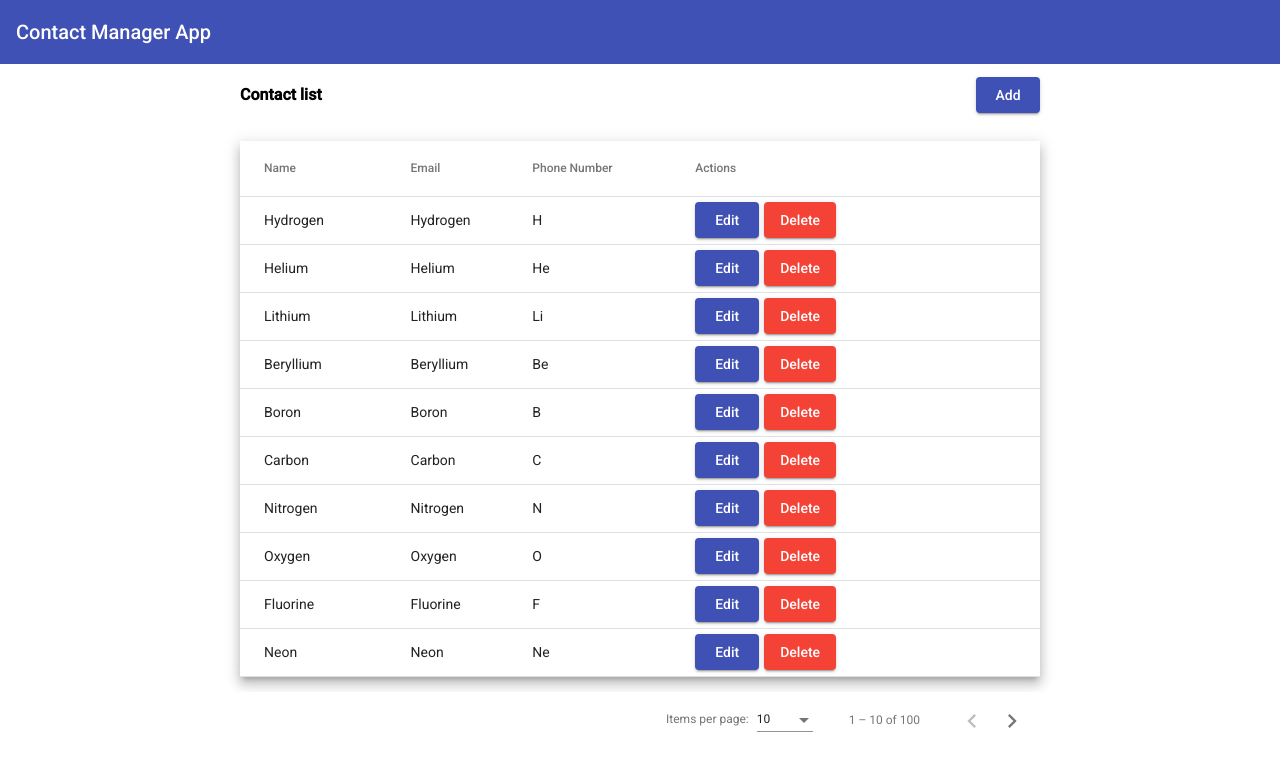
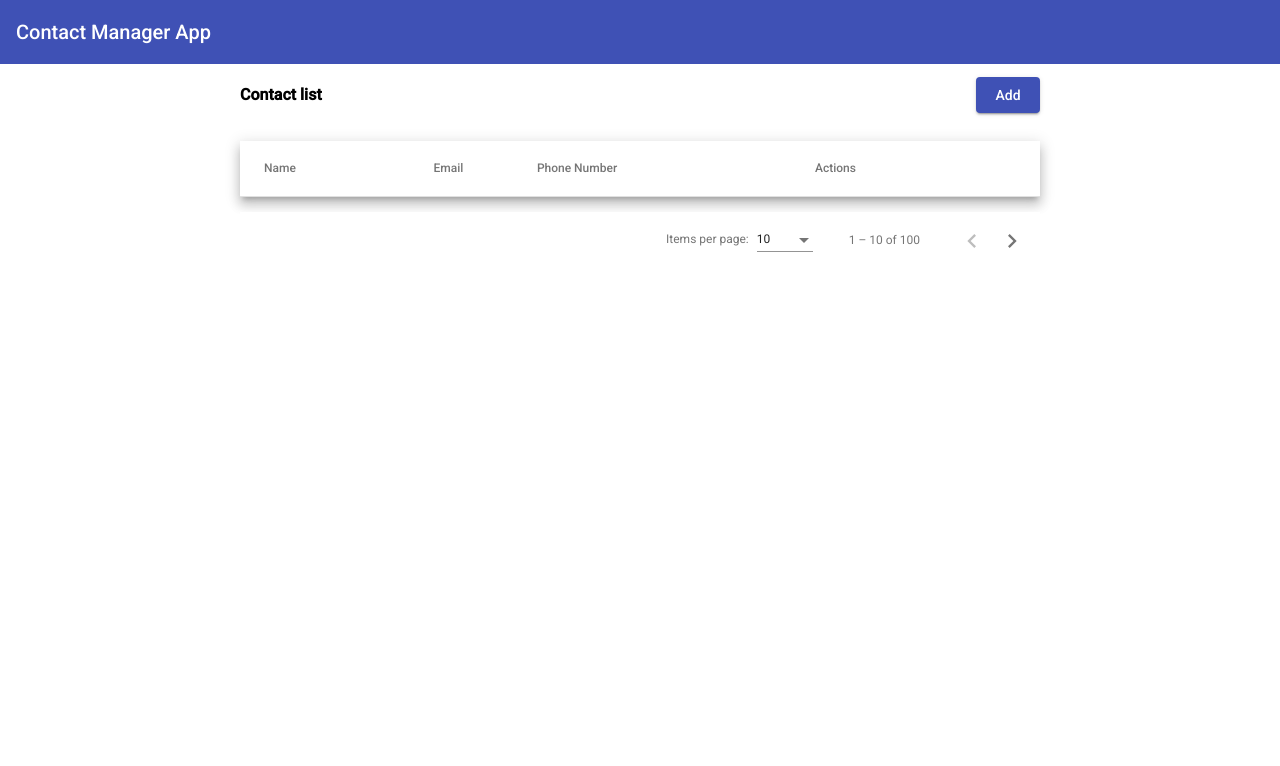
Before and after one commit to benjaminvar/contact-manager-app, an Angular app: page / in a window 1280 px wide. Shown: the top 766 px of the page. Built offline with nearby package versions, Linux system fonts and the light colour scheme.

Commit message:
remove data from app component

```diff
--- a/src/app/app.component.ts
+++ b/src/app/app.component.ts
@@ -1,25 +1,6 @@
 import { Component } from '@angular/core';
 import {MatDialog, MatDialogRef, MAT_DIALOG_DATA} from '@angular/material/dialog';
 import { ContactAddFormComponent } from './contact-add-form/contact-add-form.component';
-
-export interface PeriodicElement {
-  name: string;
-  email: string;
-  phone: string;
-}
-const ELEMENT_DATA: PeriodicElement[] = [
-  { name: 'Hydrogen', email: 'Hydrogen', phone: 'H'},
-  { name: 'Helium', email: 'Helium', phone: 'He'},
-  { name: 'Lithium', email: 'Lithium', phone: 'Li'},
-  { name: 'Beryllium', email: 'Beryllium', phone: 'Be'},
-  { name: 'Boron', email:'Boron', phone: 'B'},
-  { name: 'Carbon', email: 'Carbon', phone: 'C'},
-  { name: 'Nitrogen', email: 'Nitrogen', phone: 'N'},
-  { name: 'Oxygen', email: 'Oxygen', phone: 'O'},
-  { name: 'Fluorine', email: 'Fluorine', phone: 'F'},
-  { name: 'Neon', email: 'Neon', phone: 'Ne' },
-];
-
 @Component({
   selector: 'app-root',
   templateUrl: './app.component.html',
@@ -27,7 +8,7 @@ const ELEMENT_DATA: PeriodicElement[] = [
 })
 export class AppComponent {
   displayedColumns: string[] = ['name' ,'email','phone', 'actions'];
-  dataSource = ELEMENT_DATA;
+  dataSource;
   constructor(public dialog: MatDialog) {}
   showContactAddDialog()
   {
```
